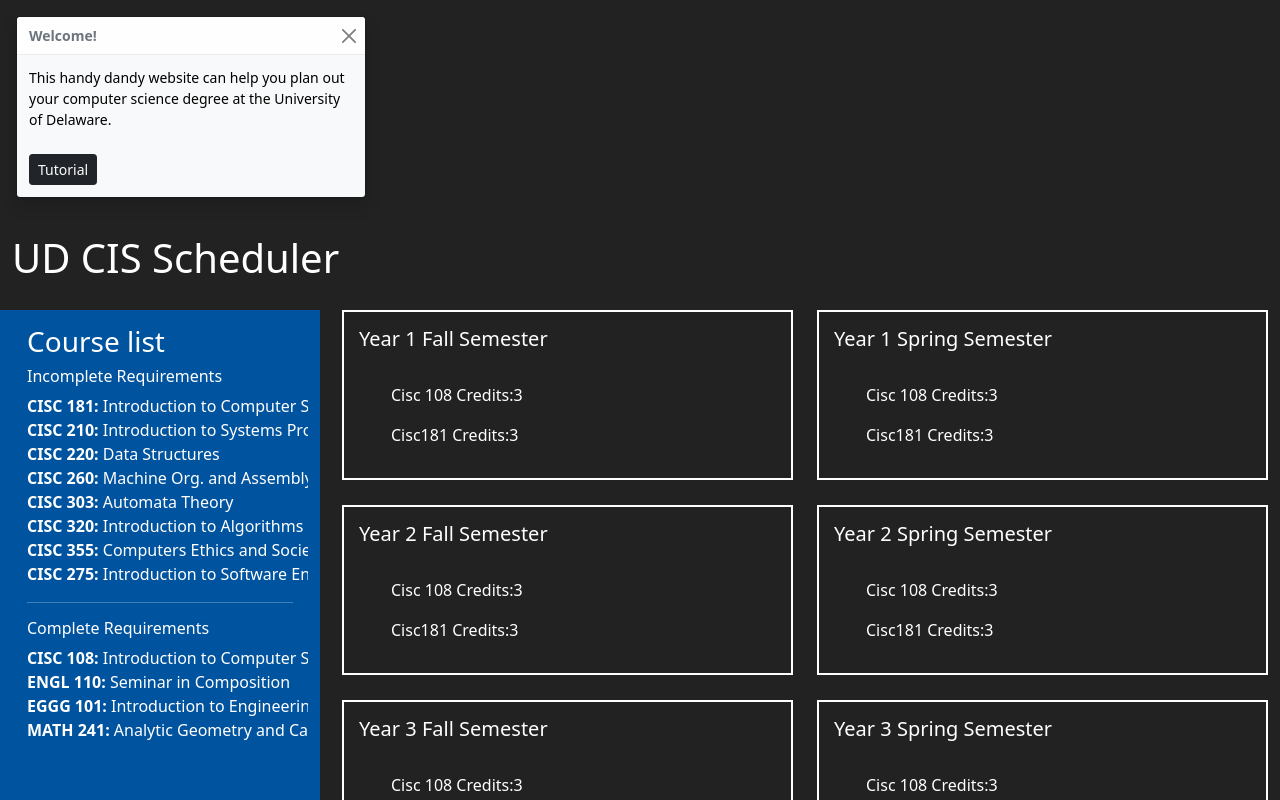
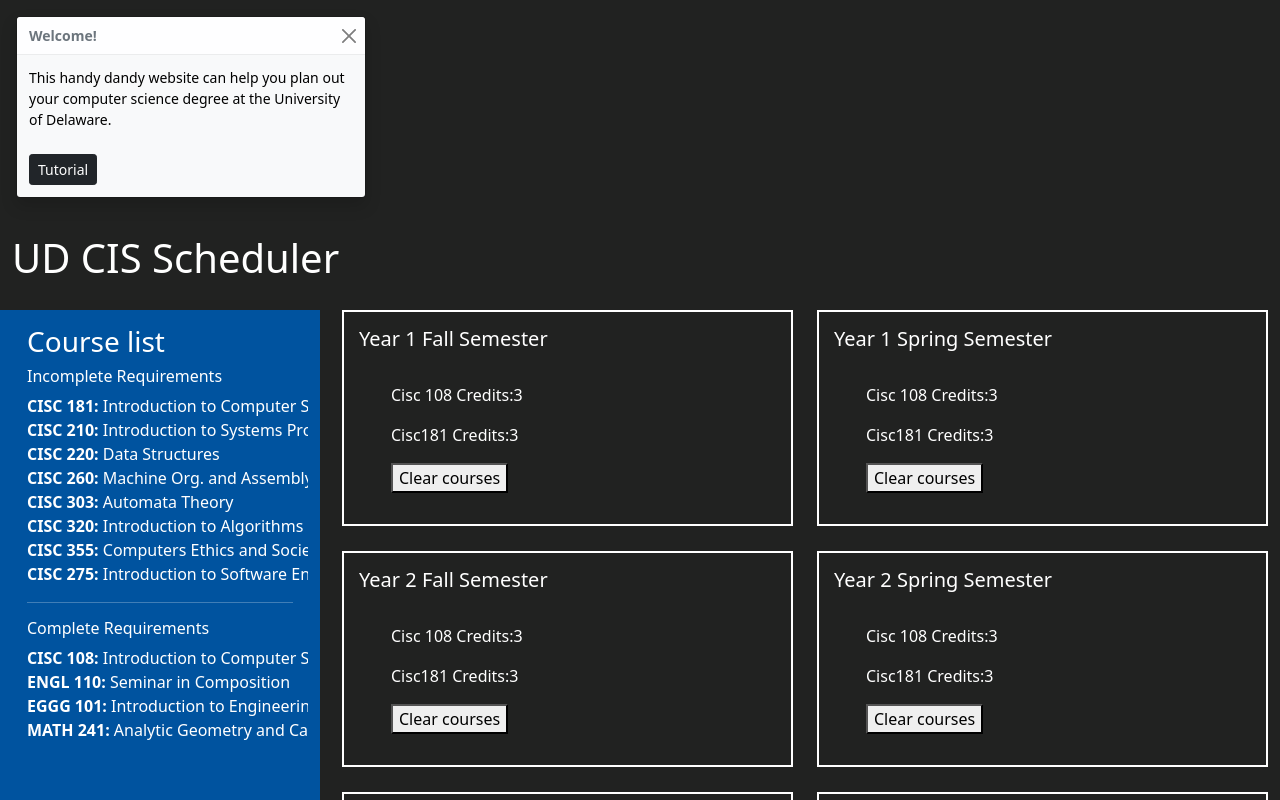
Before and after one commit to mnawar27/ud-cis-scheduler-team-7, a React (Create React App) app: page / in a window 1280 px wide. Shown: the top 800 px of the page. Built offline with nearby package versions, Linux system fonts and the light colour scheme.

Commit message:
Clear courses button works

```diff
--- a/src/Components/Semester.tsx
+++ b/src/Components/Semester.tsx
@@ -1,12 +1,16 @@
-import React from "react";
+import React, { useState } from "react";
 import Course from "../Interfaces/Course";
 
 export function Semester(props:{year: number, season: string, courses: Course[]}): JSX.Element{
-    const courseList=props.courses.map((Course)=><li key={Course.name}><p>{Course.name}   Credits:{Course.credits}</p></li>);
+    const [courses,setCourses]=useState(props.courses);
+    const courseList=courses.map((Course)=><li key={Course.name}><p>{Course.name}   Credits:{Course.credits}</p></li>);
+    function clearSemester(){
+        setCourses([]);
+    }
     return <div className={"semester"}>
         <div><h5>Year {props.year} {props.season} Semester </h5></div>
         <br/>
-        <ul>{courseList}</ul>
+        <ul>{courseList} <button onClick={()=>clearSemester()}>Clear courses</button></ul>
     </div>
     ;
 }
```
